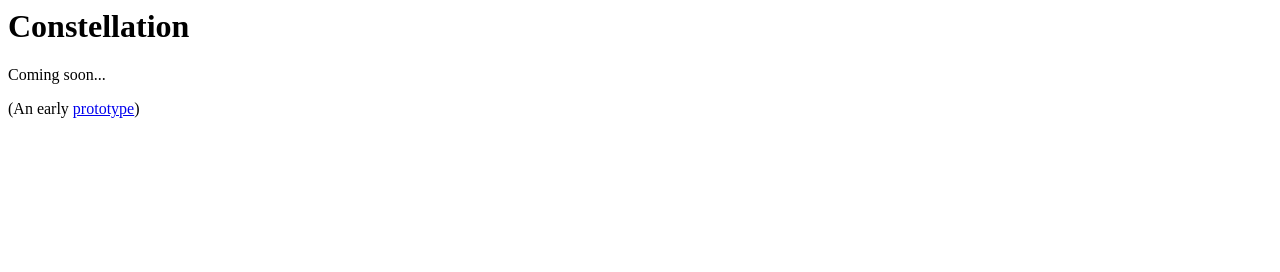
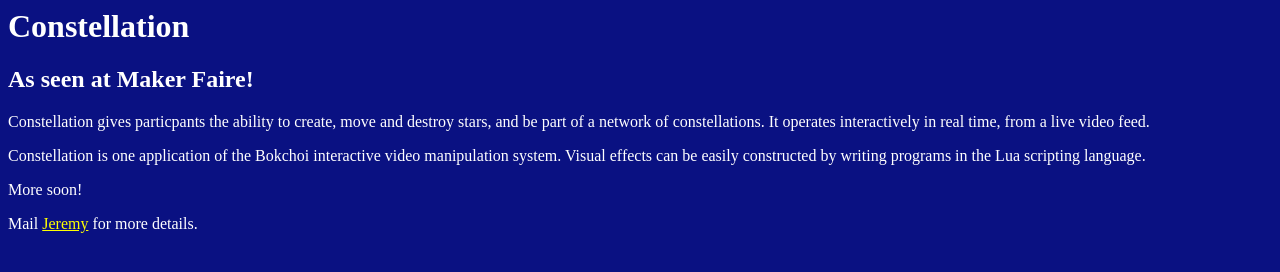
Before and after one commit to jsgf/constellation, a plain HTML site: page web/index.html in a window 1280 px wide. Drawn offline with Linux system fonts and the light colour scheme.

Commit message:
slightly improved web

```diff
--- a/web/index.html
+++ b/web/index.html
@@ -1,6 +1,23 @@
-<head><title>Constellation</title></head>
+<head>
+    <title>Constellation</title>
+    <link rel="stylesheet" type="text/css" href="style.css">
+</head>
 <body>
 <h1>Constellation</h1>
-<p>Coming soon...
-<p>(An early <a href="constellation.mpg">prototype</a>)
+<h2>As seen at Maker Faire!</h2>
+
+<p>Constellation gives particpants the ability to create, move and
+destroy stars, and be part of a network of constellations.  It
+operates interactively in real time, from a live video feed.
+
+<p>Constellation is one application of the Bokchoi interactive video
+manipulation system.  Visual effects can be easily constructed by
+writing programs in the Lua scripting language.
+
+<p>More soon!
+
+<p>Mail <a
+href="mailto:jeremy@goop.org?subject=Constellation">Jeremy</a> for
+more details.
+
 </body>
--- /dev/null
+++ b/web/style.css
@@ -0,0 +1,17 @@
+body {
+  background: #0a1182;
+  color: white;
+  A:link: white;
+  active-color: yellow;
+  visited-color:
+}
+
+A:link {
+  color: yellow;
+}
+A:active {
+  color: yellow;
+}
+A:visited {
+  color: #ea0;
+}
```
